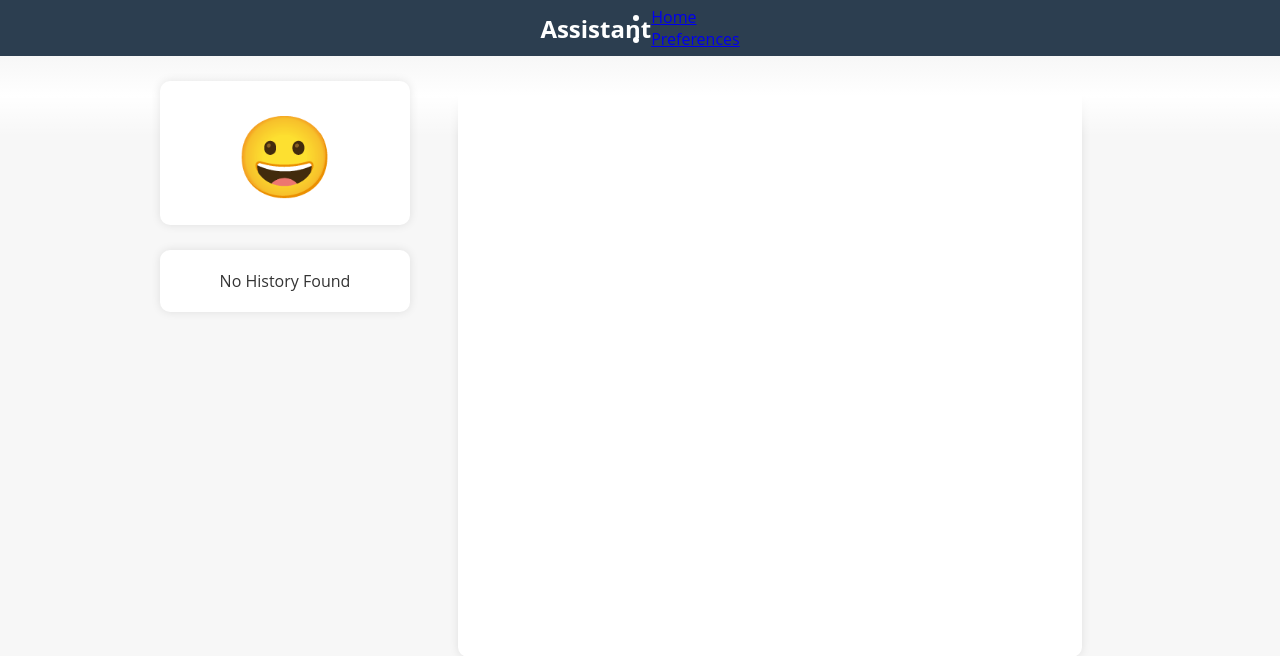
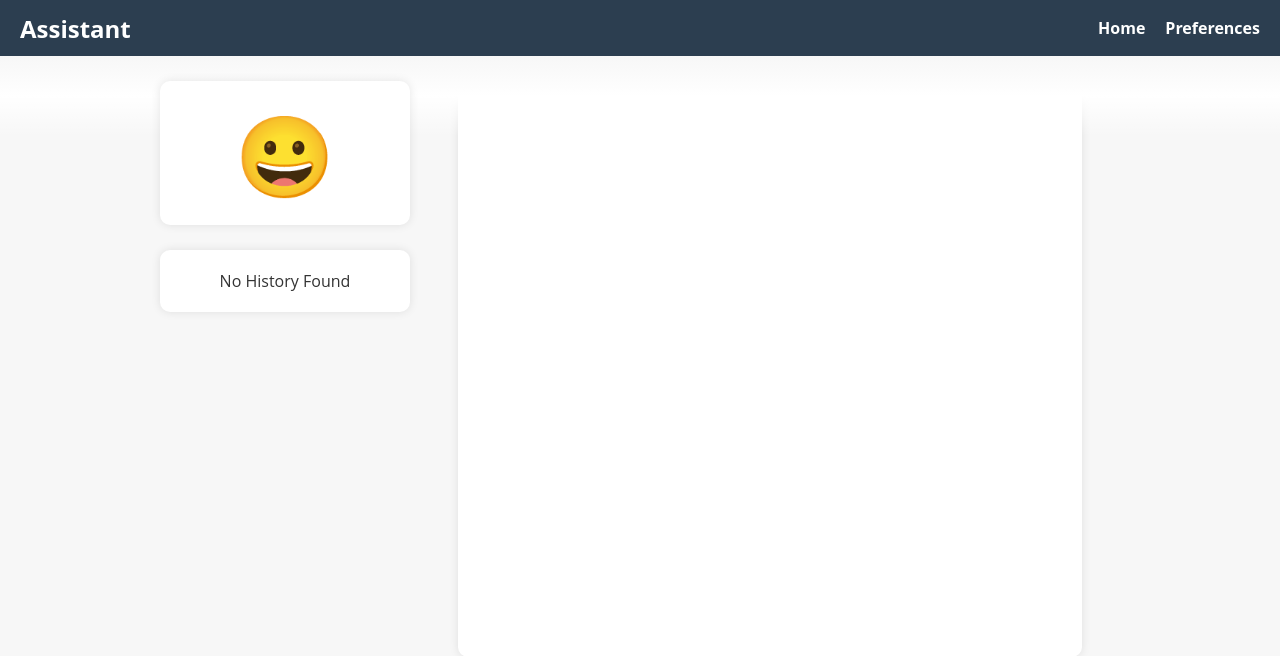
Before and after one commit to dstock3/custom_chatbot, a Flask app: page / in a window 1280 px wide. Shown: the top 656 px of the page. Run offline with Flask 3, Linux system fonts and the light colour scheme.

Commit message:
revised nav bar and position of h1 within header

```diff
--- a/static/css/style.css
+++ b/static/css/style.css
@@ -30,7 +30,7 @@ body {
 header {
     display: flex;
     align-items: center;
-    justify-content: center;
+    justify-content: flex-start;
     background-color: #2c3e50;
     color: white;
     height: 7vh;
@@ -38,7 +38,32 @@ header {
 }
 
 header h1 {
+    margin-left: 20px;
     font-size: 24px;
+    font-weight: bold;
+}
+
+nav {
+    display: flex;
+    align-items: center;
+    justify-content: flex-end;
+    flex: 1;
+    margin-right: 20px;
+}
+
+nav ul {
+    display: flex;
+    list-style: none;
+}
+
+nav ul li {
+    margin-left: 20px;
+}
+
+nav ul li a {
+    color: white;
+    text-decoration: none;
+    font-size: 16px;
     font-weight: bold;
 }
 
```
